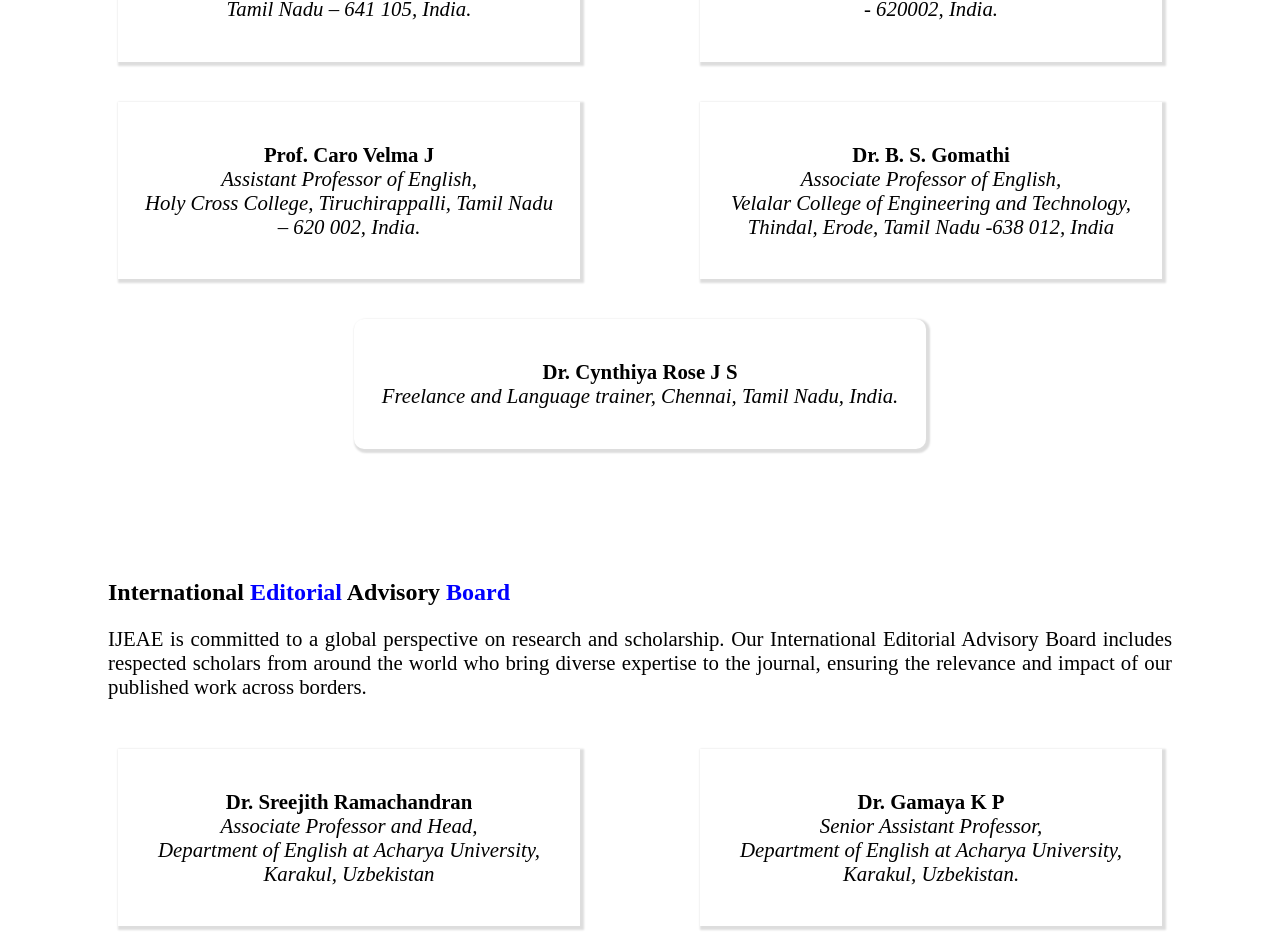
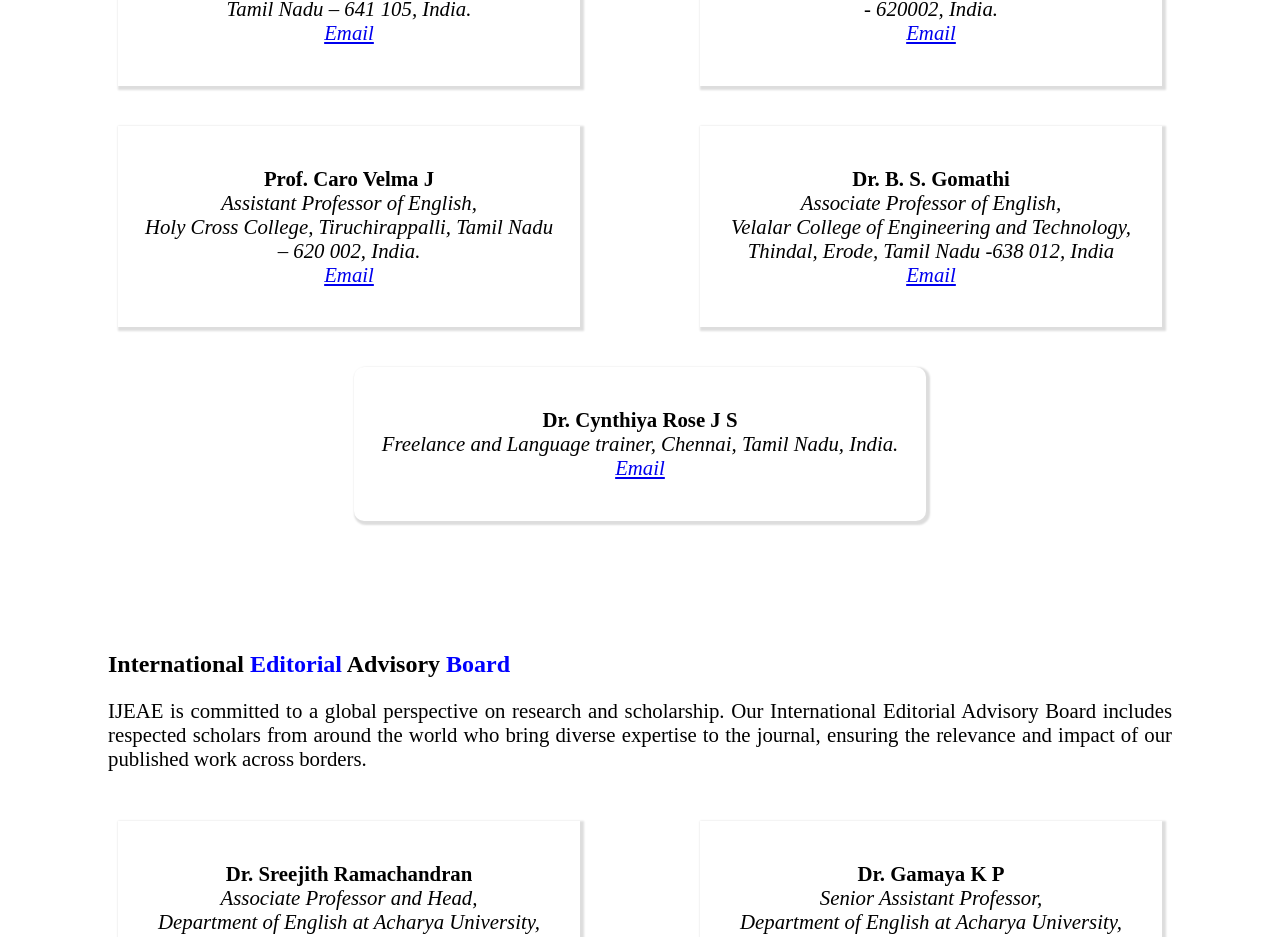
Before and after one commit to lexiontechsolution/journal_website, a React (Create React App) app: page /editorial in a window 1280 px wide. Shown: the part 1112-2049 px from the top of the page. Built offline with nearby package versions, Linux system fonts and the light colour scheme.

Commit message:
Update Editorial.js

```diff
--- a/src/Pages/Editorial/Editorial.js
+++ b/src/Pages/Editorial/Editorial.js
@@ -50,6 +50,8 @@ const Editorial = () => {
                 Chairman<br></br>Academic Development Forum<br></br>2/2 A West
                 Street, South Amuthunnakudi, Sathankulam (post),Thoothukudi,
                 Tamil Nadu – 628 704, India.
+                  <br></br>
+                <a href="mailto:academicdevelopmentforum24@gmail.com"> Email</a>
               </p>
             </div>
             <div class="box-editorial">
@@ -88,7 +90,8 @@ const Editorial = () => {
                   Dr. Joseph Mathew
                 </span>
                 <br></br>Assistant Professor of English, <br></br>Nehru Arts and
-                Science College, Coimbatore, Tamil Nadu – 641 105, India.
+                Science College, Coimbatore, Tamil Nadu – 641 105, India.<br></br>
+                <a href="mailto:nascjospehmathew@nehrucolleges.com"> Email</a>
               </p>
             </div>
             <div class="box-editorial">
@@ -97,7 +100,8 @@ const Editorial = () => {
                   Prof. Prasanth Arokia Samy D
                 </span>
                 <br></br>Assistant Professor of English, <br></br>St. Joseph's
-                College, Tiruchirappalli, Tamil Nadu - 620002, India.
+                College, Tiruchirappalli, Tamil Nadu - 620002, India.<br></br>
+                <a href="mailto:prasantharokiasamy_en2@mail.sjctni.edu"> Email</a>
               </p>
             </div>
           </div>
@@ -108,7 +112,8 @@ const Editorial = () => {
                   Prof. Caro Velma J
                 </span>
                 <br></br>Assistant Professor of English, <br></br>Holy Cross
-                College, Tiruchirappalli, Tamil Nadu – 620 002, India.
+                College, Tiruchirappalli, Tamil Nadu – 620 002, India.<br></br>
+                <a href="mailto:nascdrrichard@nehrucolleges.com"> Email</a>
               </p>
             </div>
             <div class="box-editorial">
@@ -118,7 +123,8 @@ const Editorial = () => {
                 </span>
                 <br></br>Associate Professor of English, <br></br>Velalar
                 College of Engineering and Technology, Thindal, Erode, Tamil
-                Nadu -638 012, India
+                Nadu -638 012, India<br></br>
+                <a href="mailto:gomathibs@velalar.engg.ac.in"> Email</a>
               </p>
             </div>
           </div>
@@ -129,7 +135,8 @@ const Editorial = () => {
                   Dr. Cynthiya Rose J S
                 </span>
                 <br></br>Freelance and Language trainer, Chennai, Tamil Nadu,
-                India.
+                India.<br></br>
+                <a href="mailto:"> Email</a>
               </p>
             </div>
           </div>
@@ -156,7 +163,8 @@ const Editorial = () => {
                   Dr. Sreejith Ramachandran
                 </span>
                 <br></br>Associate Professor and Head,<br></br> Department of
-                English at Acharya University, Karakul, Uzbekistan
+                English at Acharya University, Karakul, Uzbekistan<br></br>
+                <a href="mailto:sreejith11@acharya.ac.uz"> Email</a>
               </p>
             </div>
             <div class="box-editorial">
@@ -165,7 +173,8 @@ const Editorial = () => {
                   Dr. Gamaya K P
                 </span>
                 <br></br>Senior Assistant Professor, <br></br>Department of
-                English at Acharya University, Karakul, Uzbekistan.
+                English at Acharya University, Karakul, Uzbekistan.<br></br>
+                <a href="mailto:gamaya10@acharya.ac.uz"> Email</a>
               </p>
             </div>
           </div>
```
